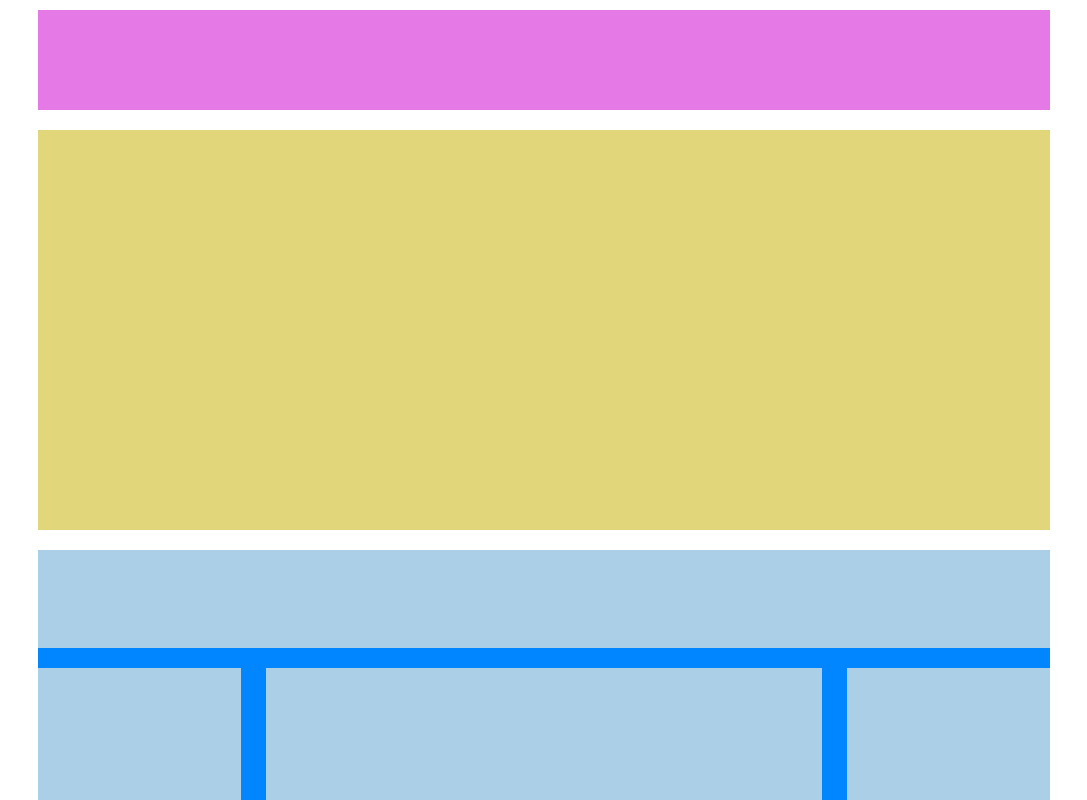
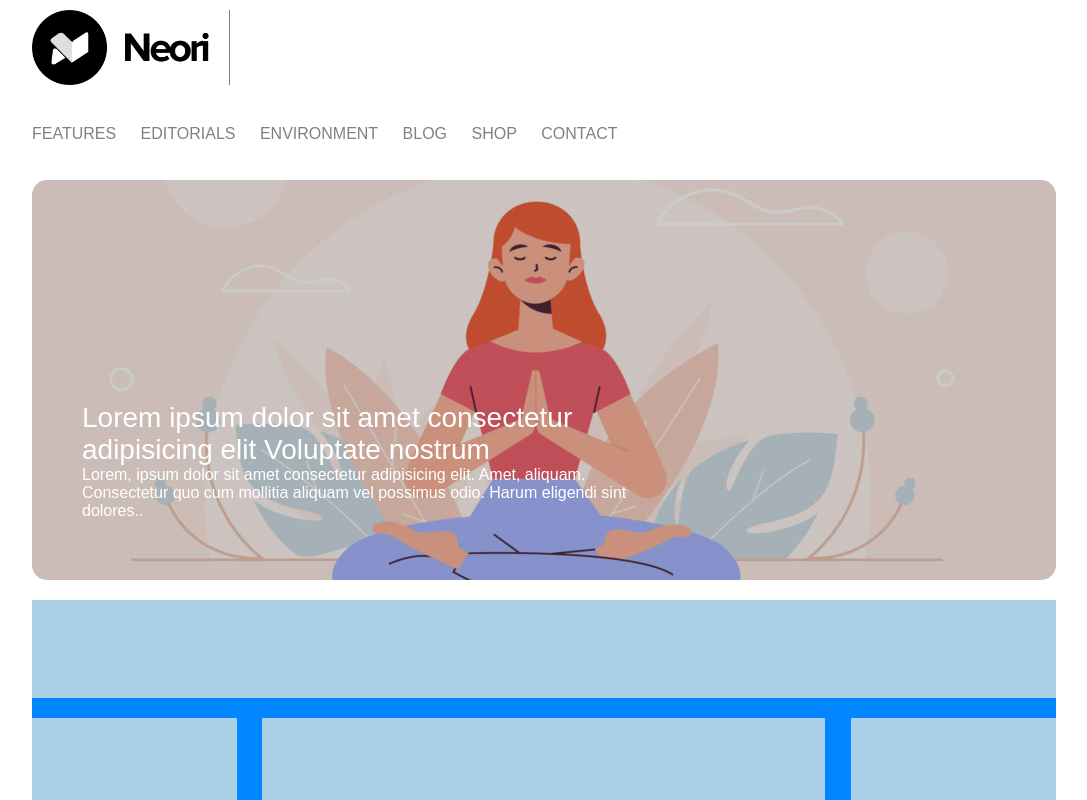
Before and after one commit to SimonCook99/htmlcss-wp, a plain HTML site: page index.html in a window 1280 px wide. Shown: the top 800 px of the page, without its empty margins (96-1183 px from the left). Drawn offline with Linux system fonts and the light colour scheme.

Commit message:
header e main-image completati

```diff
--- a/index.html
+++ b/index.html
@@ -11,12 +11,30 @@
     <div class="container">
         <header>
             <div class="banner">
+                <img class="logo" src="img/logo.png" alt="logo">
+
+                <nav>
+                    <ul class="navigation-list">
+                        <li><a href="#">features</a></li>
+                        <li><a href="#">Editorials</a></li>
+                        <li><a href="#">Environment</a></li>
+                        <li><a href="#">Blog</a></li>
+                        <li><a href="#">Shop</a></li>
+                        <li><a href="#">Contact</a></li>
+                    </ul>
+                </nav>
 
             </div>
         </header>
 
         <div class="main-image">
+            <div class="overlay"></div>
+            <img class="yoga-image" src="img/banner.jpg" alt="Yoga">
 
+            <div class="main-text">
+                <h2 class="Title-image">Lorem ipsum dolor sit amet consectetur adipisicing elit Voluptate nostrum</h2>
+                <p>Lorem, ipsum dolor sit amet consectetur adipisicing elit. Amet, aliquam. Consectetur quo cum mollitia aliquam vel possimus odio. Harum eligendi sint dolores..</p>
+            </div>
         </div>
 
         <div class="float-container">
--- a/style.css
+++ b/style.css
@@ -1,10 +1,9 @@
-/* body{
+body{
     padding: 0;
+    margin: 0;
     box-sizing: border-box;
-    width: 80%;
-    margin: 10px auto;
-    height: 1000px;
-} */
+    font-family: Arial, Helvetica, sans-serif;
+}
 
 
 .container{
@@ -16,19 +15,82 @@
 }
 
 header{
-    height: 10%;
+    height: 15%;
 }
 
 .banner{
-    background-color: #e579e6;
     height: 100%;
 }
 
+.logo{
+    object-fit: cover;
+    height: 50%;
+    border-right: 1px solid grey;
+    padding-right: 20px;
+}
+
+ul{ /*Rimuove il padding predefinito delle liste */
+    padding: 0;
+}
+
+nav .navigation-list li{
+    display: inline-block;
+    list-style: none;
+    padding-right: 20px;
+    text-transform: uppercase;
+    margin-top: 20px;
+    font-family: Arial, Helvetica, sans-serif;
+}
+
+nav .navigation-list li a{
+    text-decoration: none;
+    color: grey;
+}
+
 .main-image{
-    background-color: #e1d67a;
     height: 40%;
     margin: 20px 0px;
+    position: relative; /*Serve all'overlay per posizionarsi correttamente tramite absolute */
 }
+
+.yoga-image{
+    width: 100%;
+    height: 100%;
+    object-fit: cover;
+    border-radius: 15px;
+}
+
+.overlay{
+    position: absolute;
+    top: 0;
+    left: 0;
+    width: 100%;
+    height: 100%;
+    background-color: rgba(0,0,0,0.2);
+    border-radius: 15px;
+}
+
+
+.main-text{
+    position: absolute;
+    bottom: 60px;
+    left: 50px;
+}
+
+.main-text h2, .main-text p{
+    width: 60%;
+    color: white;
+    margin: 0;
+    padding: 0;
+}
+
+
+
+.Title-image{
+    font-size: 28px;
+    font-weight: 400;
+}
+
 
 .float-container{
     background-color: #0186ff;
```
